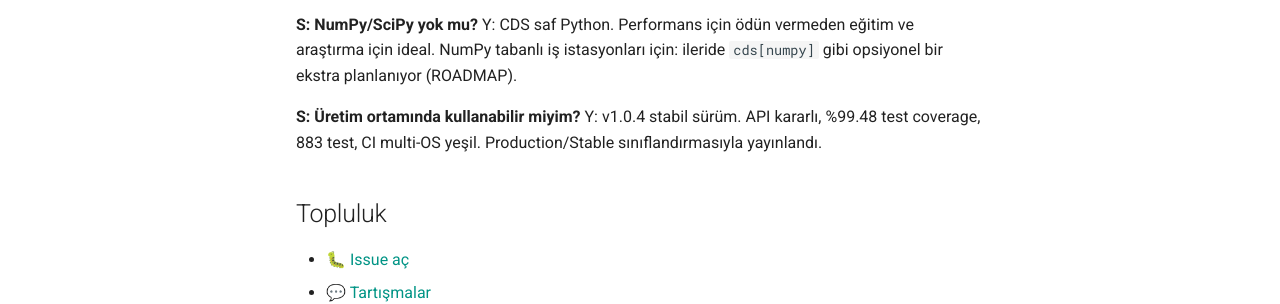
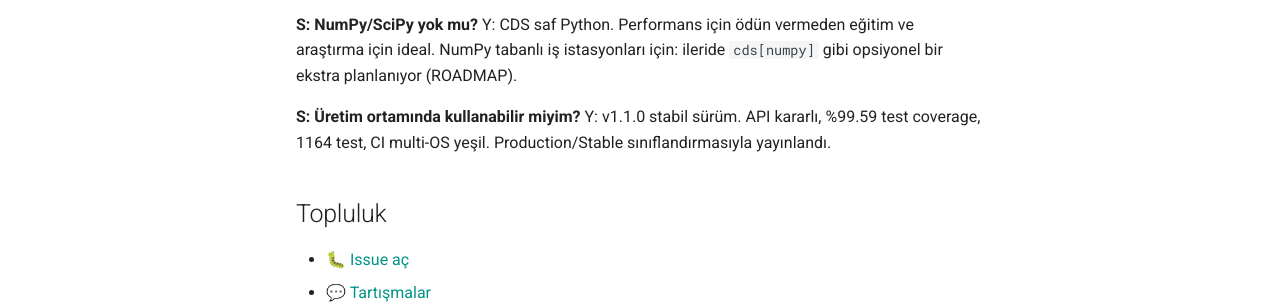
Before and after one commit to Furox88/cognitive-discovery-system, an MkDocs documentation site: the page built from docs/getting-started.tr.md, in a window 1280 px wide and 900 px high, scrolled down 2162 px. Shown: the part 350-654 px from the top of the window. Built offline with MkDocs 1.6.1 and Material for MkDocs 9.7.7, drawn with Linux system fonts in a browser that asks for light colours; comment, search, counter and statistics services are not loaded.

Commit message:
release: v1.1.0 — cds.modeling + cds.knowledge (17 modules)
Bump to 1.1.0 (minor): two backward-compatible new modules since v1.0.4
already landed in 92150f7 (modeling) and 24b22a6 (knowledge). This commit
only carries the version bump + doc/changelog resync.

- pyproject.toml + src/cds/_version.py: 1.0.4 -> 1.1.0 (lockstep)
- CITATION.cff: version + date-released (2026-06-19)
- CHANGELOG.md: new [v1.1.0] section (Added + Maintenance)
- README + docs/index.md: 16 -> 17 modules, 883 -> 1164 tests,
  99.48% -> 99.59% coverage, latest-update line
- getting-started (EN + TR): test count + version strings

Verified locally: ruff clean, mypy 67 files clean, 1164 tests pass,
mkdocs --strict builds clean.

```diff
--- a/docs/getting-started.tr.md
+++ b/docs/getting-started.tr.md
@@ -90,7 +90,7 @@
 Y: CDS saf Python. Performans için ödün vermeden eğitim ve araştırma için ideal. NumPy tabanlı iş istasyonları için: ileride `cds[numpy]` gibi opsiyonel bir ekstra planlanıyor (ROADMAP).
 
 **S: Üretim ortamında kullanabilir miyim?**
-Y: v1.0.4 stabil sürüm. API kararlı, %99.48 test coverage, 883 test, CI multi-OS yeşil. Production/Stable sınıflandırmasıyla yayınlandı.
+Y: v1.1.0 stabil sürüm. API kararlı, %99.59 test coverage, 1164 test, CI multi-OS yeşil. Production/Stable sınıflandırmasıyla yayınlandı.
 
 ## Topluluk
 
--- a/pyproject.toml
+++ b/pyproject.toml
@@ -1,6 +1,6 @@
 [project]
 name = "cognitive-discovery-platform"
-version = "1.0.4"
+version = "1.1.0"
 description = "Pure Python computational science platform — quantum simulation, FFT, optimization, probability, statistics, and more."
 readme = "README.md"
 license = {text = "MIT"}
--- a/src/cds/_version.py
+++ b/src/cds/_version.py
@@ -6,5 +6,5 @@
 
 __all__ = ["__version__", "version", "__version_tuple__", "version_tuple"]
 
-__version__ = version = "1.0.4"
-__version_tuple__ = version_tuple = (1, 0, 4)
+__version__ = version = "1.1.0"
+__version_tuple__ = version_tuple = (1, 1, 0)
```
Also changed, not shown: CHANGELOG.md (+43 -0 lines), README.md (+2 -2 lines), docs/getting-started.md (+2 -2 lines), docs/index.md (+5 -3 lines), 1 other file.
